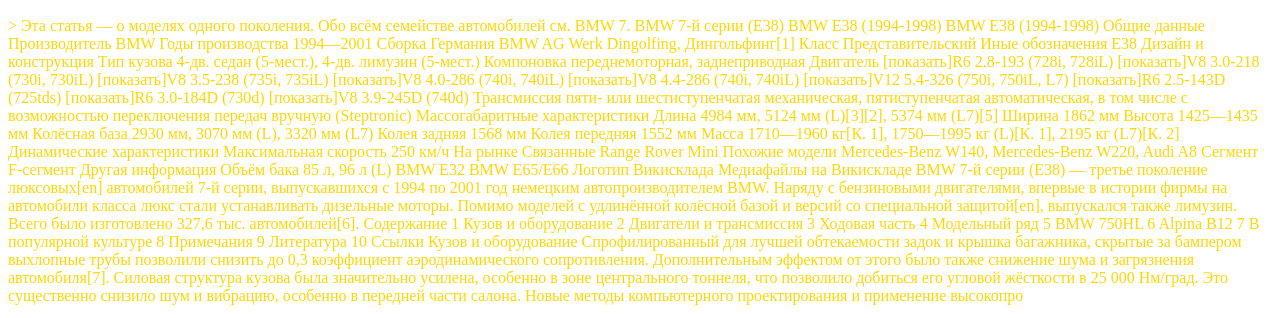
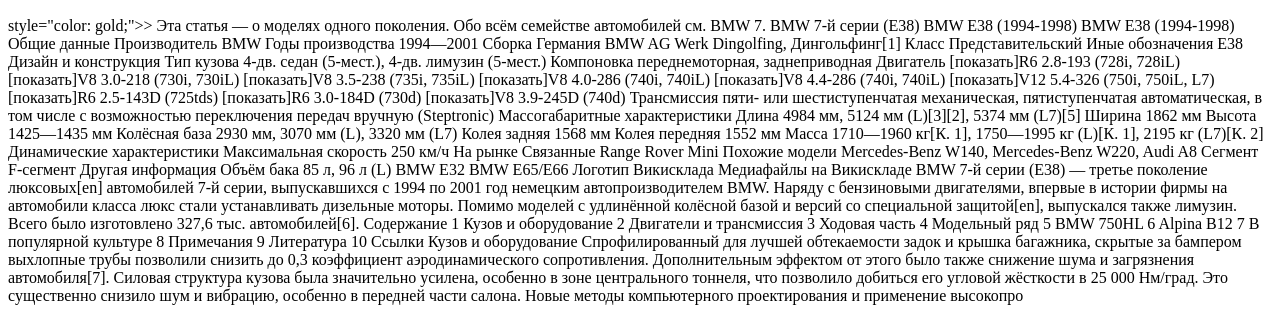
Before and after one commit to ziko144/yeni, a plain HTML site: page index.html in a window 1280 px wide. Shown: the part 465-783 px from the top of the page. Drawn offline with Linux system fonts and the light colour scheme.

Commit message:
ziko gij...

```diff
--- a/index.html
+++ b/index.html
@@ -9,7 +9,7 @@
 <body background="">
     <h1 style="color: gold;"><marquee behavior="" direction="right">Bmw E38</marquee></h1>
     <img src="download.jpg" width="500px" alt="">
-    <p>    <p style="color: gold;">>    Эта статья — о моделях одного поколения. Обо всём семействе автомобилей см. BMW 7.
+    <p> style="color: gold;">>    Эта статья — о моделях одного поколения. Обо всём семействе автомобилей см. BMW 7.
         BMW 7-й серии (E38)
         BMW E38 (1994-1998)
         BMW E38 (1994-1998)
```
